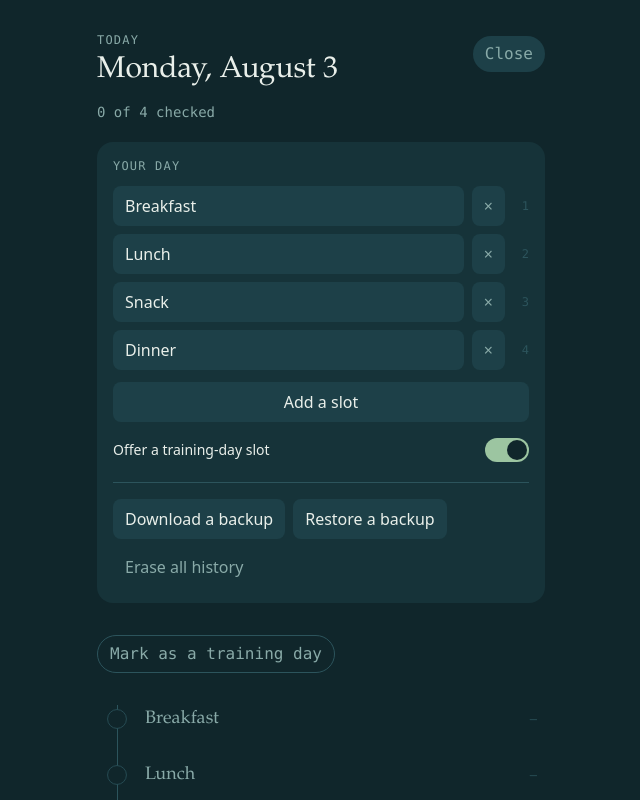
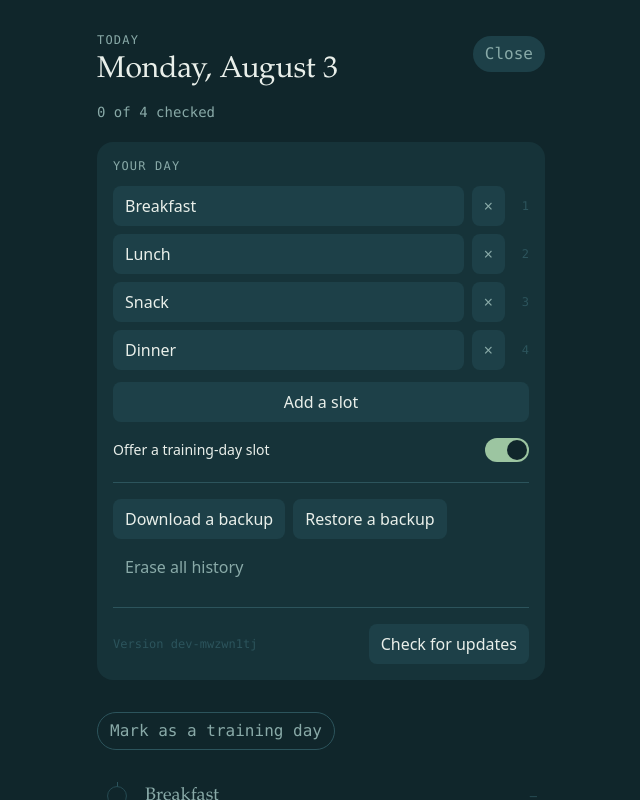
Before and after one commit to pablaber/meal-rail, a React (Vite) app: page / in a window 1280 px wide. Both pictures are taken after a click on the button "Edit". Shown: the top 800 px of the page, without its empty margins (319-959 px from the left). Built offline with nearby package versions, Linux system fonts and the light colour scheme.

Commit message:
check for new builds and reload installed pwas (#3)

```diff
--- a/public/sw.js
+++ b/public/sw.js
@@ -1,9 +1,36 @@
 // Minimal offline cache. Vite fingerprints asset filenames, so a runtime
 // cache-first strategy keeps whatever has been fetched and picks up new
 // builds automatically without a precache manifest to maintain.
-const CACHE = "meal-rail-v1";
+//
+// This file is identical from one release to the next, so the page registers it
+// as `sw.js?v=<build id>`: a fresh script URL each deploy is what makes the
+// browser install a new worker at all.
+//
+// The cache name deliberately does not carry that version. A per-build cache
+// would be empty for the whole session after an update — everything the reload
+// fetched went into the outgoing build's cache — which is exactly when the app
+// would be least able to open offline. One cache, added to across builds, is
+// safe because the filenames are fingerprinted, and MAX_ENTRIES bounds it.
+const CACHE = "meal-rail";
+const MAX_ENTRIES = 12;
 
 self.addEventListener("install", () => self.skipWaiting());
+
+// Every build leaves its predecessor's bundles behind. cache.keys() comes back
+// in insertion order and put() re-inserts at the end, so dropping from the
+// front sheds the oldest — a few builds' worth stays, which is all that offline
+// needs.
+async function put(req, res) {
+  try {
+    const cache = await caches.open(CACHE);
+    await cache.put(req, res);
+    const keys = await cache.keys();
+    await Promise.all(keys.slice(0, keys.length - MAX_ENTRIES).map((k) => cache.delete(k)));
+  } catch {
+    // Out of quota, most likely. The response is already on its way to the
+    // page; only the offline copy is lost.
+  }
+}
 
 self.addEventListener("activate", (e) => {
   e.waitUntil(
@@ -16,16 +43,23 @@ self.addEventListener("activate", (e) => {
 
 self.addEventListener("fetch", (e) => {
   const req = e.request;
-  if (req.method !== "GET" || new URL(req.url).origin !== self.location.origin) return;
+  if (req.method !== "GET") return;
+
+  const url = new URL(req.url);
+  if (url.origin !== self.location.origin) return;
+
+  // The update check has to see the deployed build id, never a cached one.
+  if (url.pathname.endsWith("/version.json")) return;
 
   // Navigations go network-first so a deploy lands promptly, falling back to
-  // the cached shell when offline.
+  // the cached shell when offline. `no-store` stops the HTTP cache replaying a
+  // stale index.html — it is what names the fingerprinted bundles, so an old
+  // copy pins the whole app to an old build.
   if (req.mode === "navigate") {
     e.respondWith(
-      fetch(req)
+      fetch(req.url, { cache: "no-store" })
         .then((res) => {
-          const copy = res.clone();
-          caches.open(CACHE).then((c) => c.put(req, copy));
+          put(req, res.clone());
           return res;
         })
         .catch(() => caches.match(req).then((hit) => hit || caches.match("./")))
@@ -39,8 +73,7 @@ self.addEventListener("fetch", (e) => {
       (hit) =>
         hit ||
         fetch(req).then((res) => {
-          const copy = res.clone();
-          caches.open(CACHE).then((c) => c.put(req, copy));
+          put(req, res.clone());
           return res;
         })
     )
--- a/src/App.jsx
+++ b/src/App.jsx
@@ -1,6 +1,7 @@
 import { useState, useEffect, useMemo, useCallback } from "react";
 import { C, FONT } from "./theme.js";
 import { load, save, clear, exportFile, importFile } from "./storage.js";
+import { BUILD_ID, checkForUpdate } from "./update.js";
 
 const DEFAULTS = {
   slots: [
@@ -334,6 +335,30 @@ export default function MealRail() {
                 {confirmClear ? "Tap again to erase" : "Erase all history"}
               </button>
             </div>
+
+            {/* An installed copy checks for itself whenever it comes back to
+                the foreground; this is for when you want to know right now. */}
+            <div
+              className="mt-5 flex items-center justify-between gap-3 pt-4"
+              style={{ borderTop: `1px solid ${C.rail}` }}
+            >
+              <span className="text-xs" style={{ color: C.rail, fontFamily: FONT.mono }}>
+                Version {BUILD_ID}
+              </span>
+              <button
+                onClick={async () => {
+                  setNotice("Checking…");
+                  const result = await checkForUpdate({ force: true });
+                  if (result === "updating") setNotice("Updating…");
+                  else if (result === "unknown") setNotice("Couldn't check — you may be offline");
+                  else setNotice("You're on the latest version");
+                }}
+                className="rounded-lg px-3 py-2 text-sm focus:outline-none focus-visible:ring-2 focus-visible:ring-white"
+                style={{ background: C.surfaceHi, color: C.chalk }}
+              >
+                Check for updates
+              </button>
+            </div>
           </section>
         )}
 
--- a/src/main.jsx
+++ b/src/main.jsx
@@ -1,6 +1,7 @@
 import { StrictMode } from "react";
 import { createRoot } from "react-dom/client";
 import App from "./App.jsx";
+import { registerServiceWorker, watchForUpdates } from "./update.js";
 import "./index.css";
 
 createRoot(document.getElementById("root")).render(
@@ -9,11 +10,7 @@ createRoot(document.getElementById("root")).render(
   </StrictMode>
 );
 
-// Offline support, so the checklist opens on a plane or in a basement.
-if ("serviceWorker" in navigator && import.meta.env.PROD) {
-  window.addEventListener("load", () => {
-    navigator.serviceWorker.register(`${import.meta.env.BASE_URL}sw.js`).catch(() => {
-      // Offline support is a nice-to-have; the app works fine without it.
-    });
-  });
-}
+// Offline support, so the checklist opens on a plane or in a basement — and the
+// counterweight to it, so an installed copy doesn't sit on an old build.
+window.addEventListener("load", registerServiceWorker);
+watchForUpdates();
--- a/src/storage.js
+++ b/src/storage.js
@@ -30,6 +30,29 @@ export async function clear() {
     return true;
   } catch {
     return false;
+  }
+}
+
+// The update check (src/update.js) reloads the page when it finds a newer build
+// deployed. This remembers which build that was, so a reload that somehow lands
+// on the old version again can't turn into a loop. Session-scoped and
+// synchronous on purpose: it has to survive the reload it guards and nothing
+// more, and the decision to reload can't wait on a promise.
+const RELOAD_KEY = "mealrail:reloaded-for";
+
+export function reloadedFor() {
+  try {
+    return sessionStorage.getItem(RELOAD_KEY);
+  } catch {
+    return null;
+  }
+}
+
+export function markReloadedFor(buildId) {
+  try {
+    sessionStorage.setItem(RELOAD_KEY, buildId);
+  } catch {
+    // Without the guard an update still applies; it just isn't loop-proof.
   }
 }
 
--- /dev/null
+++ b/src/update.js
@@ -0,0 +1,73 @@
+// Keeping an installed copy of the app current.
+//
+// An iOS home-screen PWA is not reloaded when you reopen it — Safari resumes the
+// page it kept alive, sometimes for weeks. The service worker's network-first
+// navigation handler only runs on an actual navigation, so a deploy can go
+// unseen indefinitely. The page therefore asks, each time it comes back to the
+// foreground, whether the build it is running is still the deployed one.
+
+import { reloadedFor, markReloadedFor } from "./storage.js";
+
+// Replaced at build time by vite.config.js.
+export const BUILD_ID = __BUILD_ID__;
+
+const VERSION_URL = `${import.meta.env.BASE_URL}version.json`;
+const MIN_INTERVAL = 60000;
+
+let lastCheck = 0;
+
+export function registerServiceWorker() {
+  if (!("serviceWorker" in navigator) || !import.meta.env.PROD) return;
+  // The build id rides in the query string: sw.js never changes, so without it
+  // the browser would see the same script and keep the old worker forever.
+  navigator.serviceWorker.register(`${import.meta.env.BASE_URL}sw.js?v=${BUILD_ID}`).catch(() => {
+    // Offline support is a nice-to-have; the app works fine without it.
+  });
+}
+
+export function watchForUpdates() {
+  document.addEventListener("visibilitychange", () => {
+    if (document.visibilityState === "visible") checkForUpdate();
+  });
+  checkForUpdate();
+}
+
+// Resolves to "current", "updating" (a reload is on its way), or "unknown" when
+// the deployed version can't be read — offline, most likely.
+export async function checkForUpdate({ force = false } = {}) {
+  // The dev server has no version.json and nothing to update to. `npm run
+  // preview` serves a real build, so that is where to exercise this.
+  if (!import.meta.env.PROD) return "current";
+
+  const now = Date.now();
+  if (!force && now - lastCheck < MIN_INTERVAL) return "current";
+  lastCheck = now;
+
+  let deployed;
+  try {
+    const res = await fetch(VERSION_URL, { cache: "no-store" });
+    if (!res.ok) return "unknown";
+    deployed = (await res.json()).buildId;
+  } catch {
+    return "unknown";
+  }
+
+  if (!deployed || deployed === BUILD_ID) return "current";
+
+  // We already reloaded for this build and are somehow still on the old one —
+  // a CDN edge serving a new version.json beside a stale index.html will do
+  // that. Reloading again would only spin. The next launch tries afresh.
+  if (reloadedFor() === deployed) return "current";
+  markReloadedFor(deployed);
+
+  // Drop the caches first so the reload cannot be answered from the old build.
+  try {
+    const keys = await caches.keys();
+    await Promise.all(keys.map((k) => caches.delete(k)));
+  } catch {
+    // Cache API unavailable or blocked — the reload still goes to the network.
+  }
+
+  location.reload();
+  return "updating";
+}
--- a/vite.config.js
+++ b/vite.config.js
@@ -1,10 +1,29 @@
 import { defineConfig } from "vite";
 import react from "@vitejs/plugin-react";
 import tailwindcss from "@tailwindcss/vite";
+
+// Every build gets an id. A running copy of the app compares it against the
+// deployed version.json to notice a release it is missing — see src/update.js.
+// On CI the commit is the natural id; locally a timestamp keeps builds distinct.
+const buildId = process.env.GITHUB_SHA?.slice(0, 7) || `dev-${Date.now().toString(36)}`;
+
+// Publishes the build id next to the app so a running copy can fetch it. Emitted
+// by the build rather than kept in public/, since its contents change per build.
+const versionFile = {
+  name: "meal-rail-version-file",
+  generateBundle() {
+    this.emitFile({
+      type: "asset",
+      fileName: "version.json",
+      source: `${JSON.stringify({ buildId })}\n`,
+    });
+  },
+};
 
 // GitHub Pages serves project sites from /<repo-name>/, so the build needs a
 // matching base path. The deploy workflow sets BASE_PATH; local dev uses "/".
 export default defineConfig({
   base: process.env.BASE_PATH || "/",
-  plugins: [react(), tailwindcss()],
+  define: { __BUILD_ID__: JSON.stringify(buildId) },
+  plugins: [react(), tailwindcss(), versionFile],
 });
```
Also changed, not shown: 2 other files (tests, documents, lock files or other folders).
